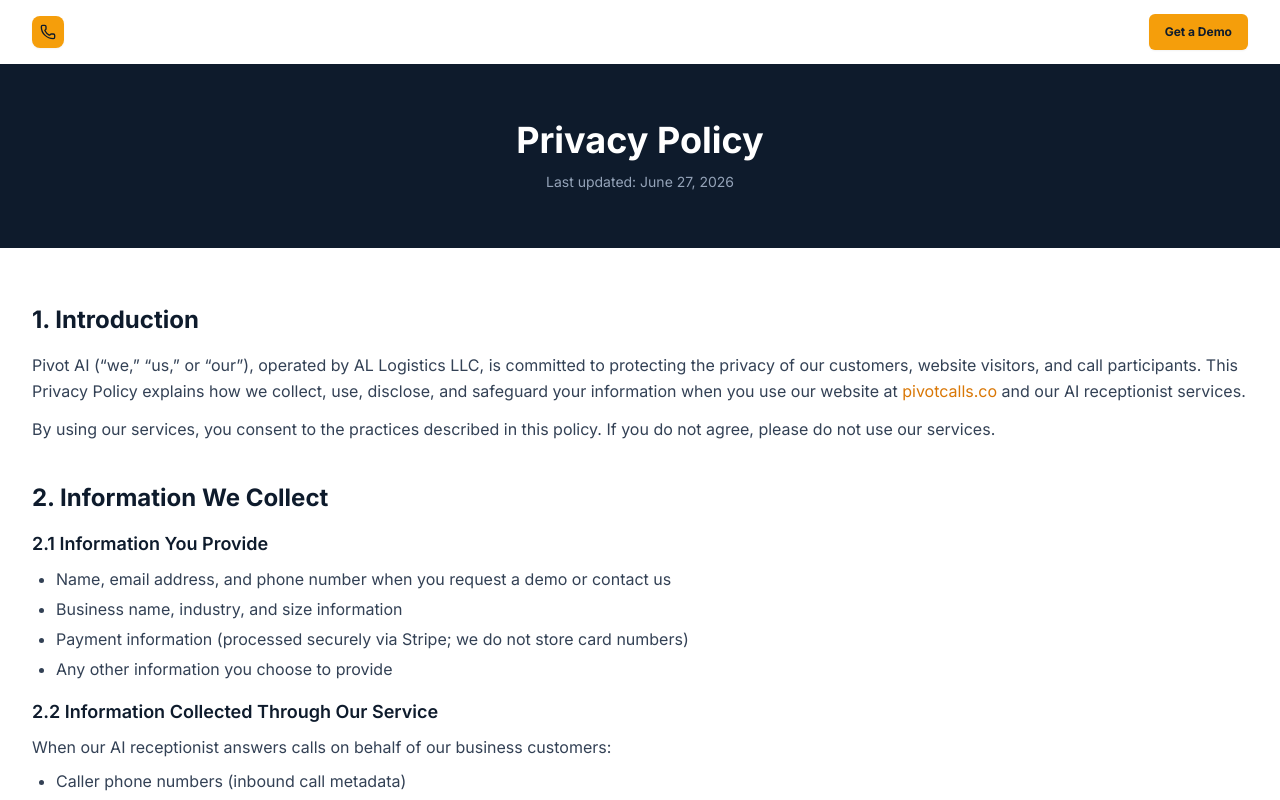
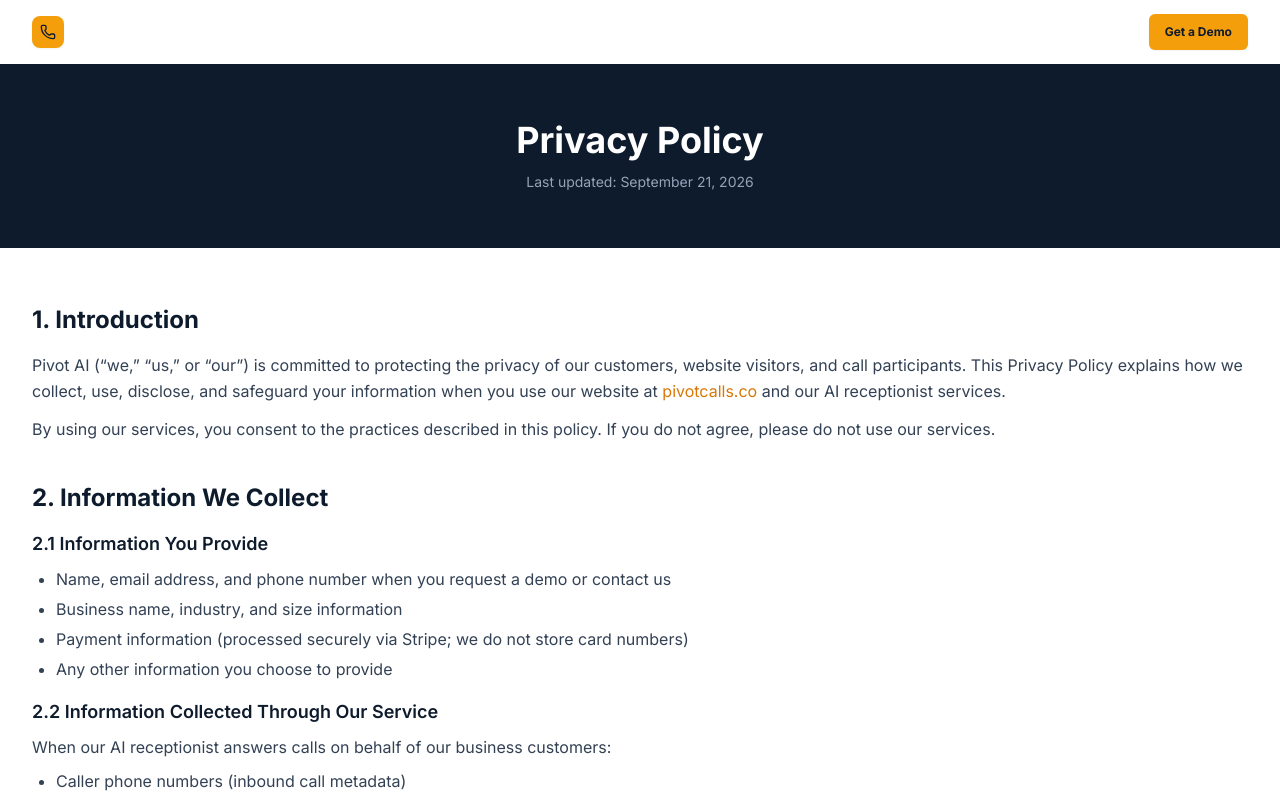
Before and after one commit to Gagan8atwal/pivot-ai-website, a Next.js app: page /privacy in a window 1280 px wide. Shown: the top 800 px of the page. Built offline with nearby package versions, Linux system fonts and the light colour scheme.

Commit message:
fix(legal): remove closed AL Logistics LLC from privacy policy

```diff
--- a/app/privacy/page.tsx
+++ b/app/privacy/page.tsx
@@ -8,7 +8,7 @@
 }
 
 export default function PrivacyPage() {
-  const lastUpdated = 'June 27, 2026'
+  const lastUpdated = 'September 21, 2026'
 
   return (
     <>
@@ -26,8 +26,7 @@
               <section>
                 <h2 className="text-2xl font-bold text-navy-900 mb-4">1. Introduction</h2>
                 <p>
-                  Pivot AI (&ldquo;we,&rdquo; &ldquo;us,&rdquo; or &ldquo;our&rdquo;), operated by AL
-                  Logistics LLC, is committed to protecting the privacy of our customers,
+                  Pivot AI (&ldquo;we,&rdquo; &ldquo;us,&rdquo; or &ldquo;our&rdquo;) is committed to protecting the privacy of our customers,
                   website visitors, and call participants. This Privacy Policy explains how we
                   collect, use, disclose, and safeguard your information when you use our
                   website at{' '}
@@ -215,7 +214,7 @@
                   For questions about this Privacy Policy or your data, contact us at:
                 </p>
                 <address className="mt-3 not-italic">
-                  <strong>Pivot AI · AL Logistics LLC</strong><br />
+                  <strong>Pivot AI</strong><br />
                   Fresno, California<br />
                   <a href="mailto:hello@pivotcalls.co" className="text-amber-600 hover:underline">
                     hello@pivotcalls.co
```
